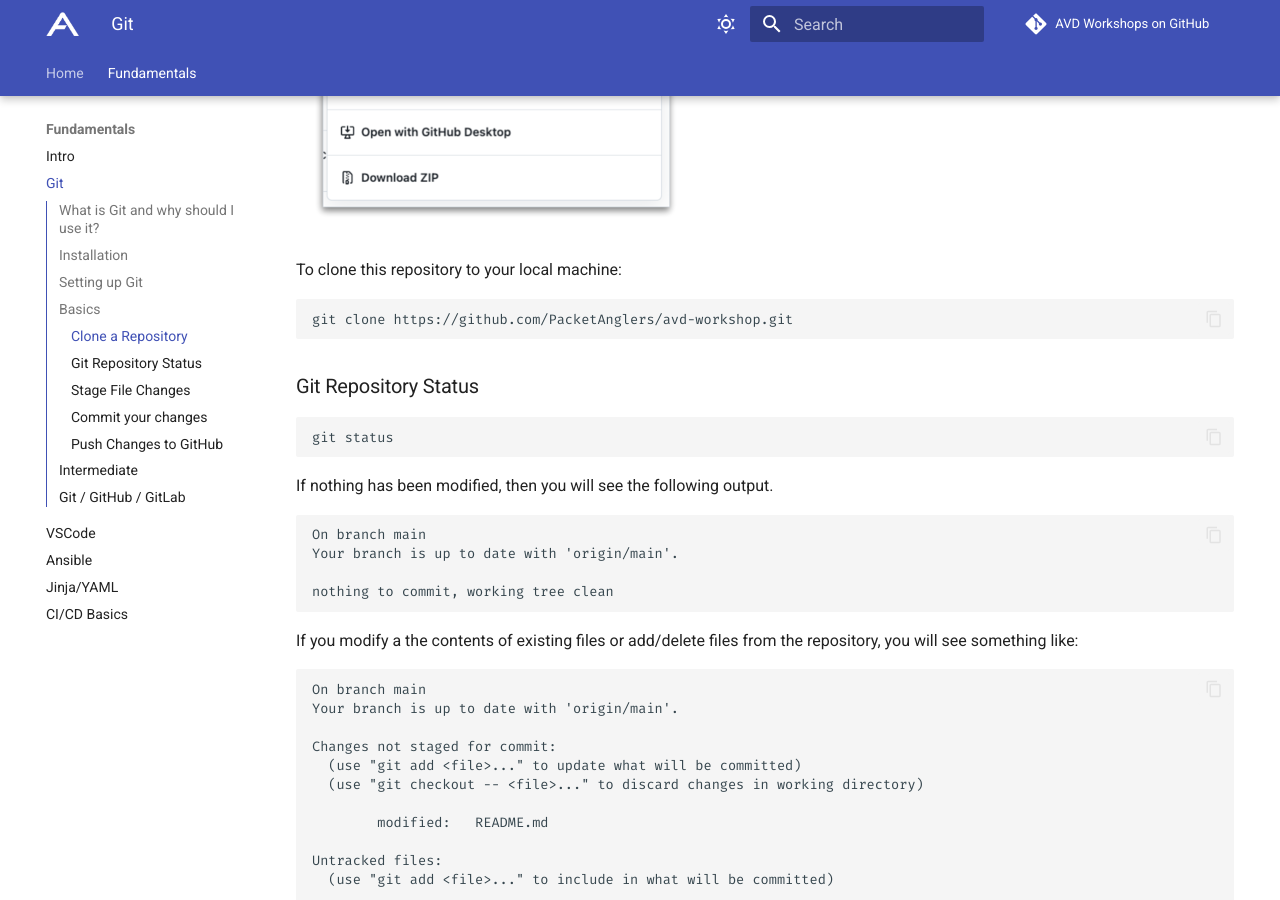
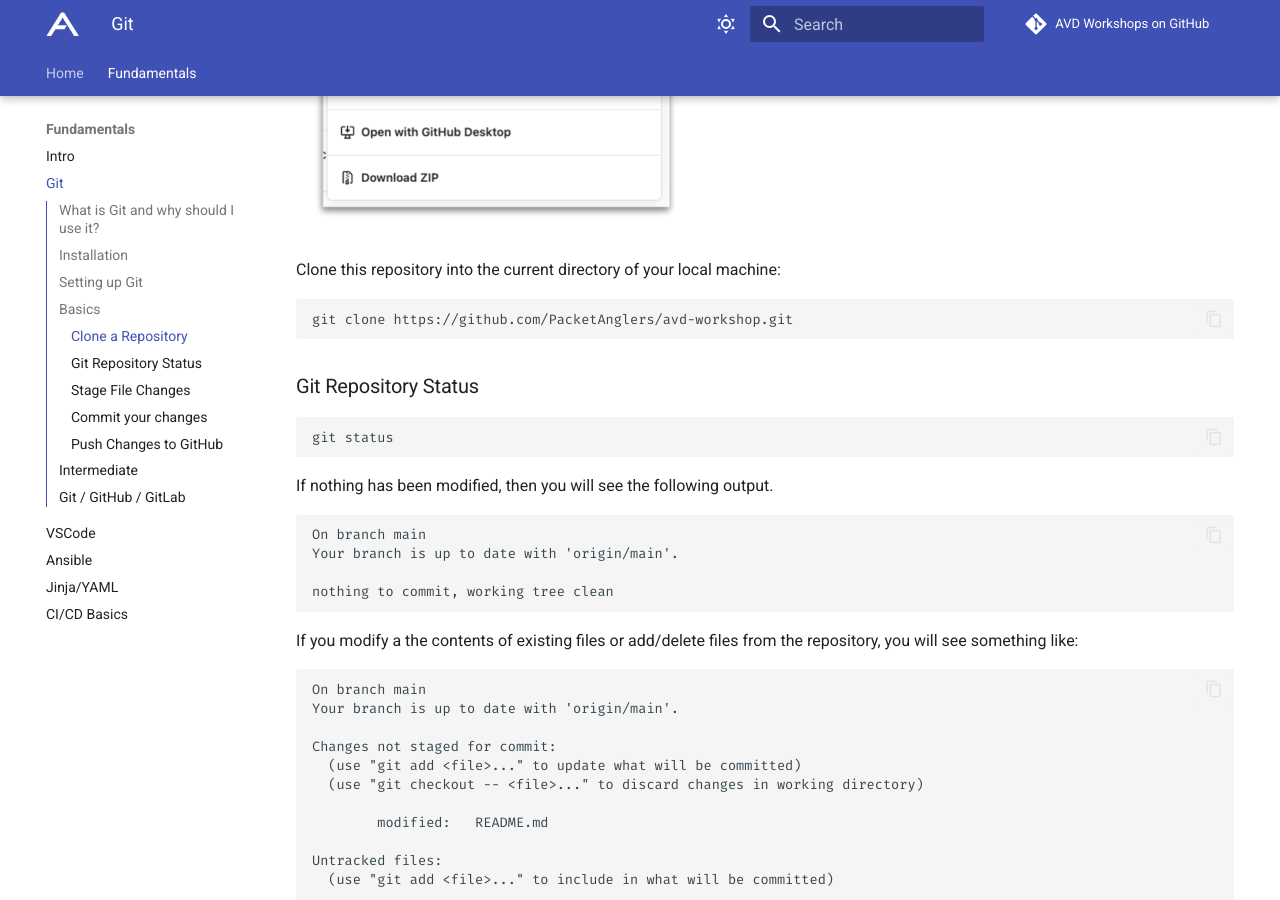
Before and after one commit to aristanetworks/avd-workshops, an MkDocs documentation site: the page built from workshops/git.md, in a window 1280 px wide and 900 px high, scrolled down 1320 px. Built offline with MkDocs 1.6.1 and Material for MkDocs 9.7.7, drawn with Linux system fonts in a browser that asks for light colours; comment, search, counter and statistics services are not loaded.

Commit message:
updated cloning instructions

````diff
--- a/workshops/git.md
+++ b/workshops/git.md
@@ -37,7 +37,7 @@ GitHub is a public site to store code repositories. Navigate to the following ex
 
 ![Git Clone](assets/images/git_clone.png)
 
-To clone this repository to your local machine:
+Clone this repository into the current directory of your local machine:
 
 ``` bash
 git clone https://github.com/PacketAnglers/avd-workshop.git
````
